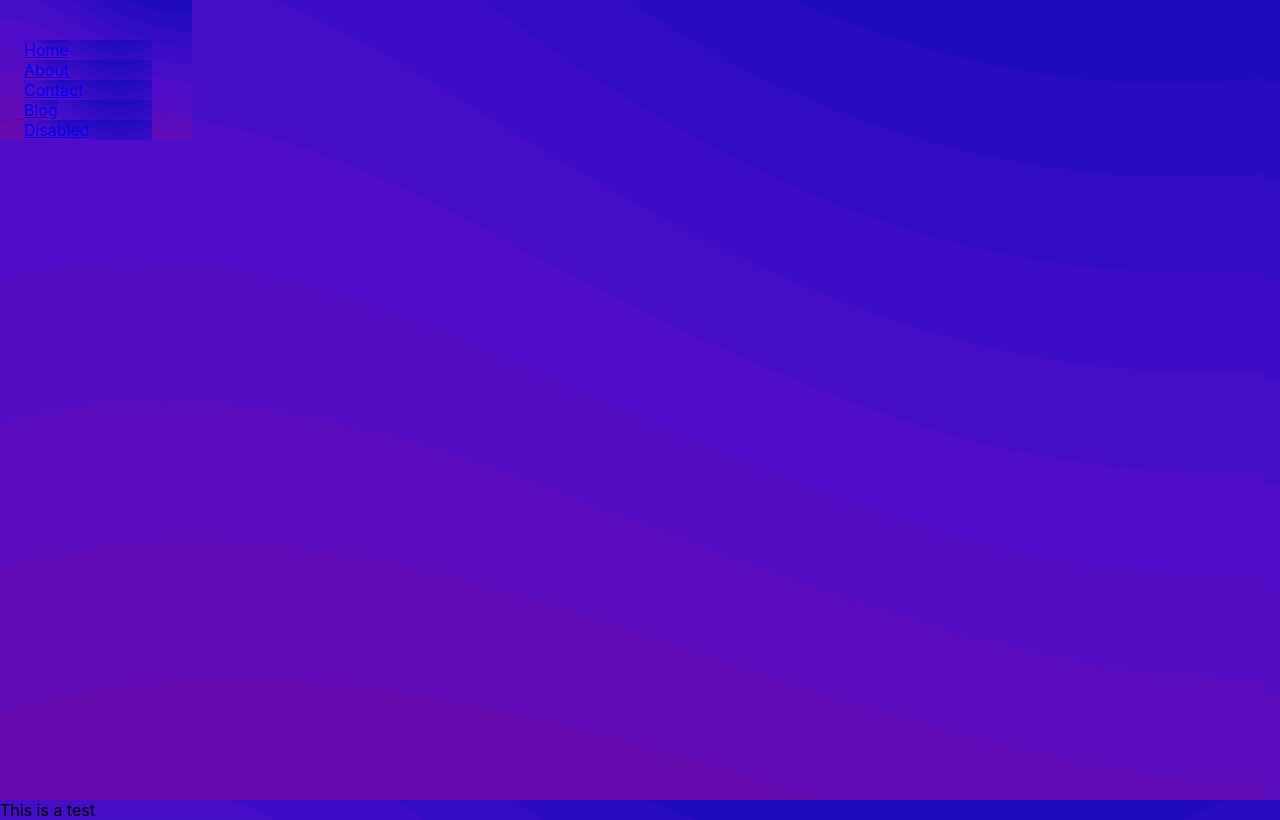
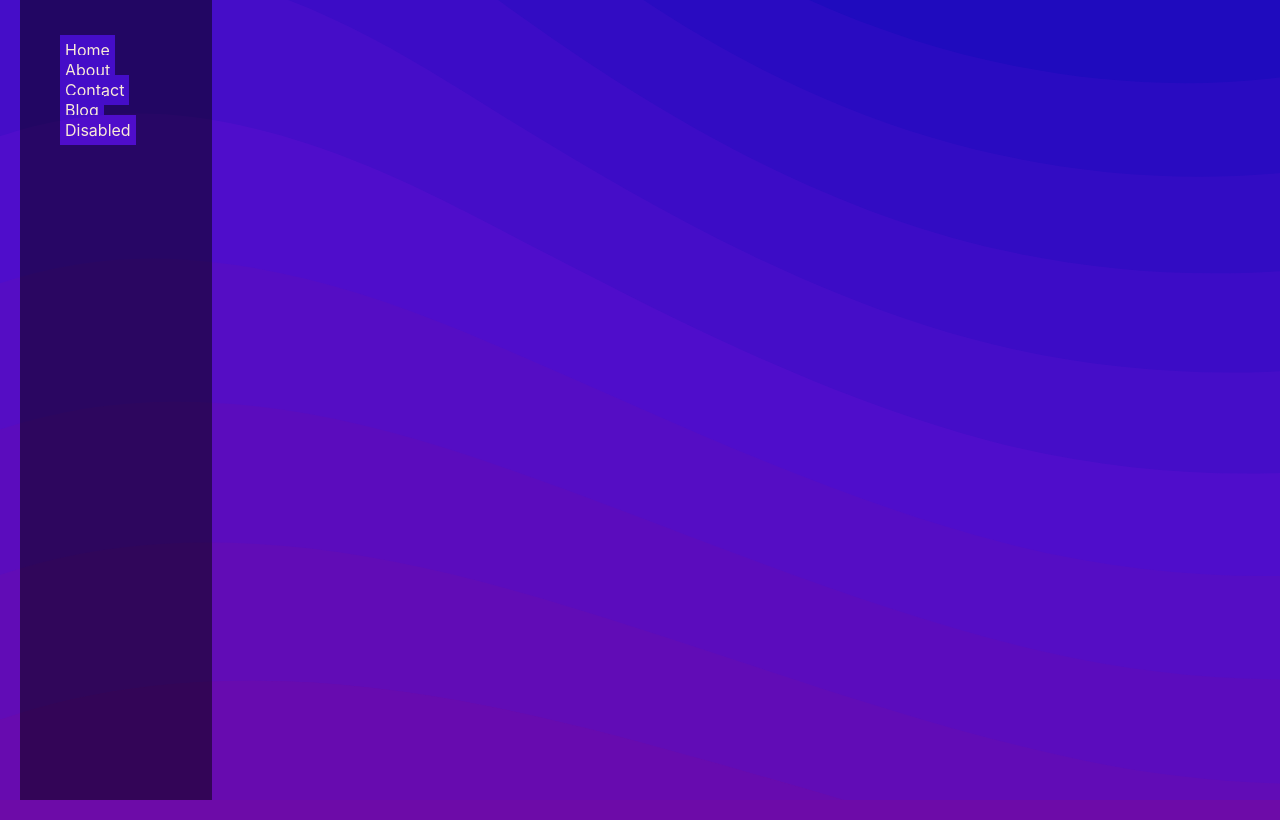
Before and after one commit to jakublela/useless-knowledge, a React (Create React App) app: page / in a window 1280 px wide. Built offline with nearby package versions, Linux system fonts and the light colour scheme.

Commit message:
coś tam działa w końcu

```diff
--- a/src/App.js
+++ b/src/App.js
@@ -6,14 +6,9 @@ import './modules/sidebar/sidebar.css';
 const App = props => {
   return (
     <Container fluid>
-      <Row>
-        <Col xs={2} id="sidebar-wrapper">
+        <Col id="sidebar-wrapper" style={{color: 'red'}}>
           <Sidebar/>
         </Col>
-        <Col xs={10} id="page-content-wrapper">
-          This is a test
-        </Col>
-      </Row>
     </Container>
   );
 }
--- a/src/modules/sidebar/sidebar.css
+++ b/src/modules/sidebar/sidebar.css
@@ -1,16 +1,16 @@
 .sidebar {
     position: relative;
-    margin: 0 10px 0 0;
+    margin: 0 0 0 0;
     z-index: 10;
     padding: 40px 40px 0;
-    width: 10%;
-    background-color: rgba(0, 0, 0, 0.65);
+    background: none;
 }
 
 #sidebar-wrapper{
+    background: rgba(0, 0, 0, 0.5);
     min-height: 100vh !important;
-    width: 100vw;
-    margin-left: -1rem;
+    width: 15%;
+    margin-left: 20px;
     -webkit-transition: margin .25s ease-out;
     -moz-transition: margin .25s ease-out;
     transition: margin .25s ease-out;
@@ -29,5 +29,12 @@
 .nav-item{
     justify-content: center;
     align-items: center;
+    width: fit-content;
+}
 
+.nav-link{
+    position: relative;
+    color: antiquewhite;
+    text-decoration: none;
+    padding: 5px;
 }
```
